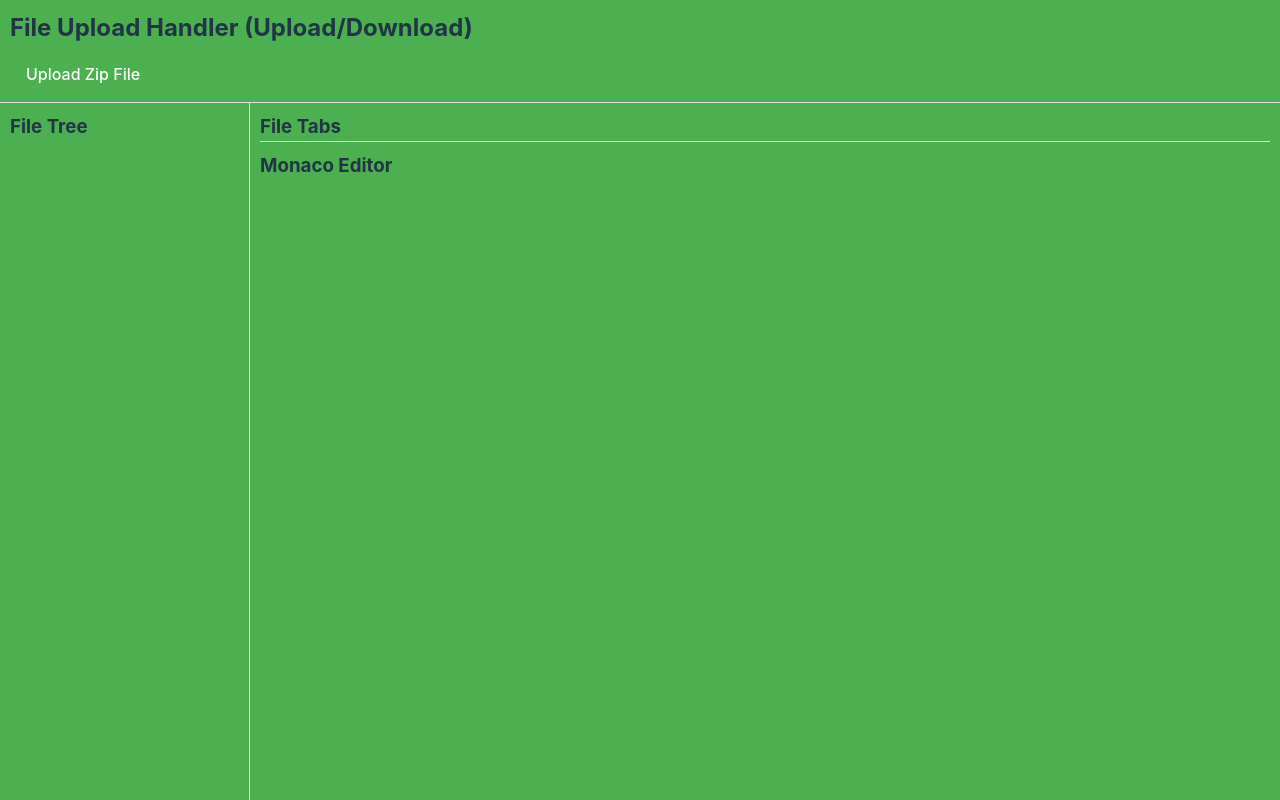
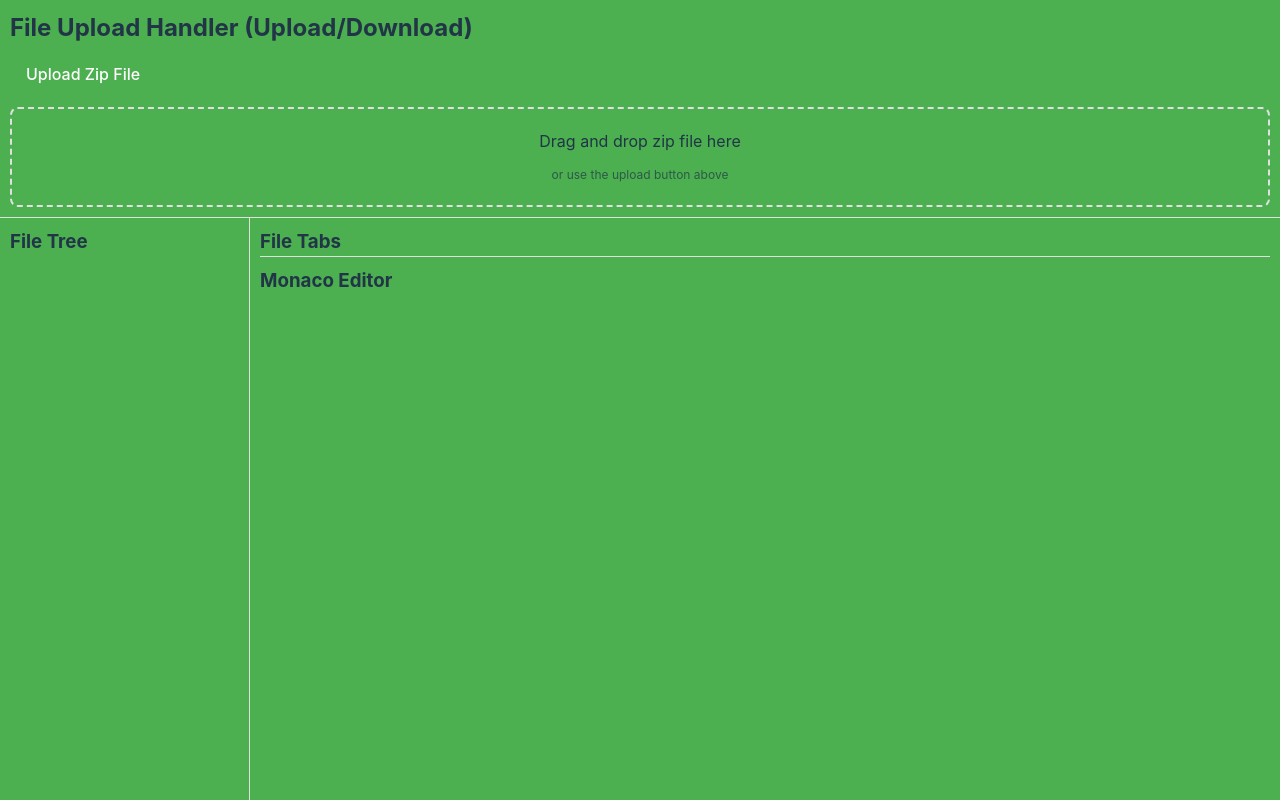
Before and after one commit to Hyunook-Kim/zip-file-editor, a React (Vite) app: page / in a window 1280 px wide. Built offline with nearby package versions, Linux system fonts and the light colour scheme.

Commit message:
feat: Add drag and drop file

```diff
--- a/src/components/Topbar/index.tsx
+++ b/src/components/Topbar/index.tsx
@@ -1,8 +1,10 @@
 import React, { useState, useRef } from "react";
+import type { DragEvent } from "react";
 import styled from "styled-components";
 
 const TopBar = () => {
   const [uploadedFile, setUploadedFile] = useState<File | null>(null);
+  const [isDragging, setIsDragging] = useState<boolean>(false);
   const fileInputRef = useRef<HTMLInputElement>(null);
 
   const handleFileUpload = (e: React.ChangeEvent<HTMLInputElement>) => {
@@ -19,9 +21,50 @@ const TopBar = () => {
     }
   };
 
+  const handleDragEnter = (e: DragEvent<HTMLDivElement>) => {
+    e.preventDefault();
+    e.stopPropagation();
+    setIsDragging(true);
+  };
+
+  const handleDragOver = (e: DragEvent<HTMLDivElement>) => {
+    e.preventDefault();
+    e.stopPropagation();
+    if (!isDragging) {
+      setIsDragging(true);
+    }
+  };
+
+  const handleDragLeave = (e: DragEvent<HTMLDivElement>) => {
+    e.preventDefault();
+    e.stopPropagation();
+    setIsDragging(false);
+  };
+
+  const handleDrop = (e: DragEvent<HTMLDivElement>) => {
+    e.preventDefault();
+    e.stopPropagation();
+    setIsDragging(false);
+
+    const files = e.dataTransfer.files;
+    if (files && files.length > 0) {
+      // 첫 번째 파일만 처리
+      const file = files[0];
+
+      // .zip 파일 체크
+      if (file.name.toLowerCase().endsWith(".zip")) {
+        setUploadedFile(file);
+        console.log("Uploaded file via drag & drop:", file.name);
+      } else {
+        alert("Please upload a zip file.");
+      }
+    }
+  };
+
   return (
     <TopBarContainer>
       <h2>File Upload Handler (Upload/Download)</h2>
+      <UploadArea>
         <ButtonContainer>
           <UploadButton onClick={handleFileButtonClick}>
             Upload Zip File
@@ -40,6 +83,18 @@ const TopBar = () => {
             </div>
           )}
         </ButtonContainer>
+
+        <DropZone
+          $isDragging={isDragging}
+          onDragEnter={handleDragEnter}
+          onDragOver={handleDragOver}
+          onDragLeave={handleDragLeave}
+          onDrop={handleDrop}
+        >
+          <p>Drag and drop zip file here</p>
+          <small>or use the upload button above</small>
+        </DropZone>
+      </UploadArea>
     </TopBarContainer>
   );
 };
@@ -53,10 +108,16 @@ const TopBarContainer = styled.div`
   z-index: 1;
 `;
 
+const UploadArea = styled.div`
+  display: flex;
+  flex-direction: column;
+  gap: 15px;
+  margin-top: 10px;
+`;
+
 const ButtonContainer = styled.div`
   display: flex;
   gap: 10px;
-  margin-top: 10px;
   align-items: center;
 `;
 
@@ -72,4 +133,42 @@ const UploadButton = styled.button`
   }
 `;
 
+const DropZone = styled.div<{ $isDragging: boolean }>`
+  border: ${(props) =>
+    props.$isDragging
+      ? "3px solid var(--color-drag-border)"
+      : "2px dashed var(--color-border)"};
+  border-radius: 8px;
+  padding: 20px;
+  text-align: center;
+  background-color: ${(props) =>
+    props.$isDragging ? "var(--color-drag-background)" : "transparent"};
+  color: ${(props) =>
+    props.$isDragging ? "var(--color-drag-text)" : "inherit"};
+  transition: all 0.2s ease;
+  cursor: pointer;
+  box-shadow: ${(props) =>
+    props.$isDragging ? "0 0 10px var(--color-drag-shadow)" : "none"};
+
+  p {
+    margin: 0 0 8px;
+    font-size: 16px;
+    font-weight: ${(props) => (props.$isDragging ? "bold" : "normal")};
+  }
+
+  small {
+    font-size: 12px;
+    opacity: ${(props) => (props.$isDragging ? "0.9" : "0.7")};
+  }
+
+  &:hover {
+    border-color: ${(props) =>
+      props.$isDragging ? "var(--color-drag-border)" : "var(--color-primary)"};
+    background-color: ${(props) =>
+      props.$isDragging
+        ? "var(--color-drag-background)"
+        : "rgba(76, 175, 80, 0.05)"};
+  }
+`;
+
 export default TopBar;
--- a/src/index.css
+++ b/src/index.css
@@ -10,6 +10,11 @@
   --color-link-hover: #535bf2;
   --color-button-bg: #1a1a1a;
   --color-button-bg-light: #f9f9f9;
+
+  --color-drag-border: #2196f3;
+  --color-drag-background: #e3f2fd;
+  --color-drag-text: #1565c0;
+  --color-drag-shadow: rgba(33, 150, 243, 0.3);
 
   font-family: -apple-system, BlinkMacSystemFont, "Segoe UI", Roboto, Oxygen,
     Ubuntu, Cantarell, "Open Sans", "Helvetica Neue", system-ui, Avenir,
```
Lines whose indentation alone changed are shown as unchanged.
